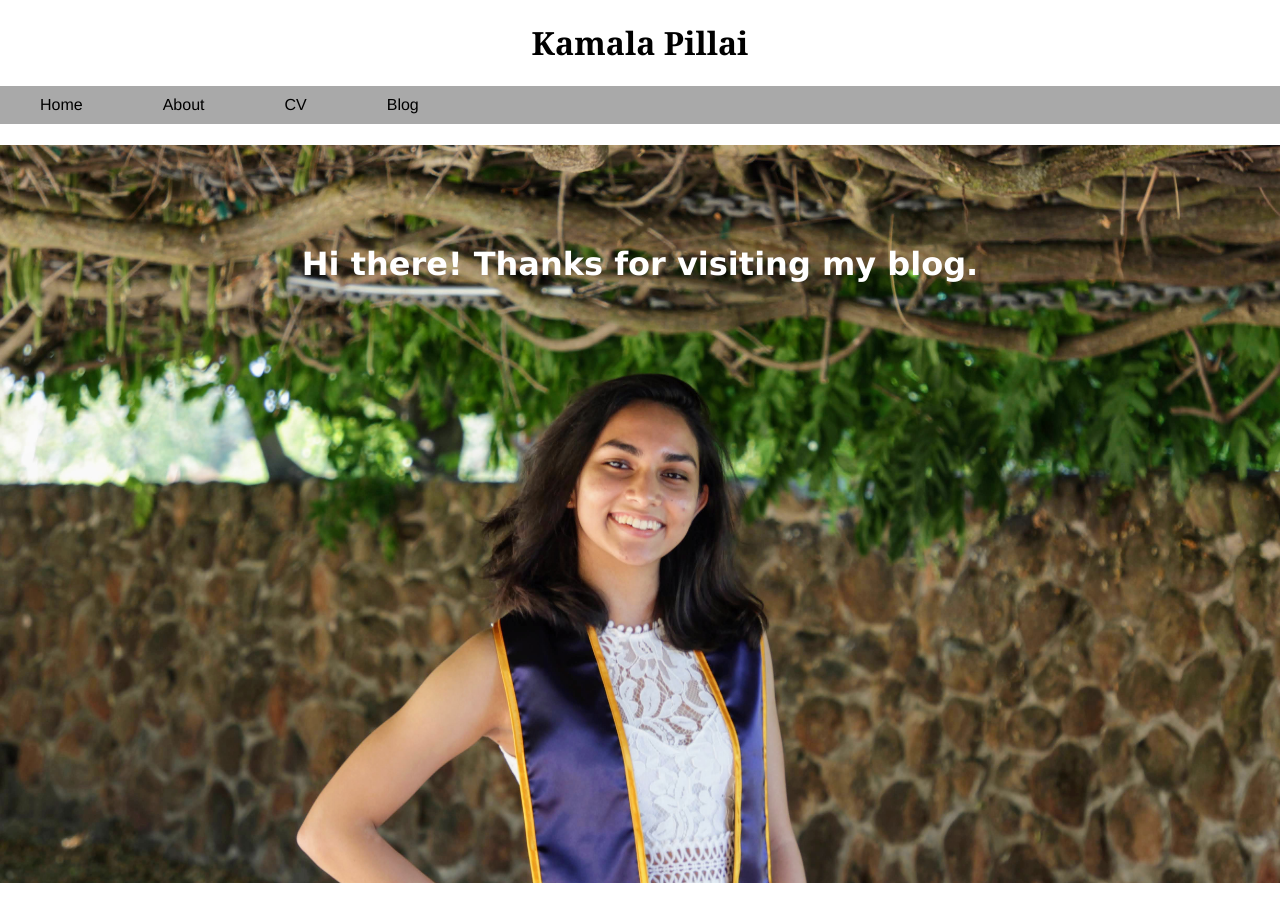
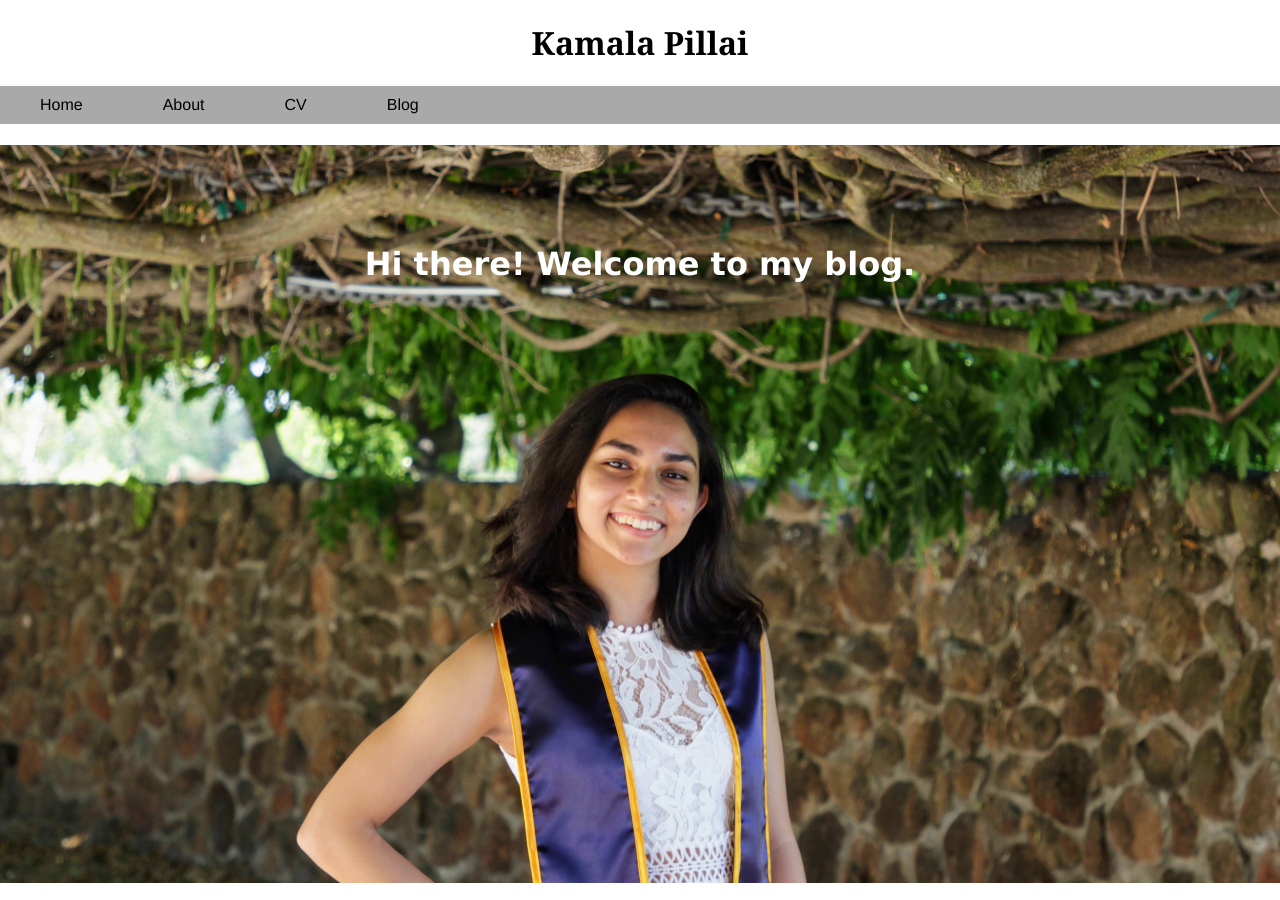
Before and after one commit to kpill/kpill.github.io, a Jekyll site: the page built from index.html, in a window 1280 px wide and 900 px high. Built offline with Jekyll 4.4.1, drawn with Linux system fonts in a browser that asks for light colours.

Commit message:
Update index.html

```diff
--- a/index.html
+++ b/index.html
@@ -3,7 +3,7 @@ layout: default
 title: Kamala Pillai's Blog
 ---
 <div class="welcome">
-	<h1 class="welcome">Hi there! Thanks for visiting my blog.</h1>
+	<h1 class="welcome">Hi there! Welcome to my blog.</h1>
 </div>
 
 <ul class="posts">
```
